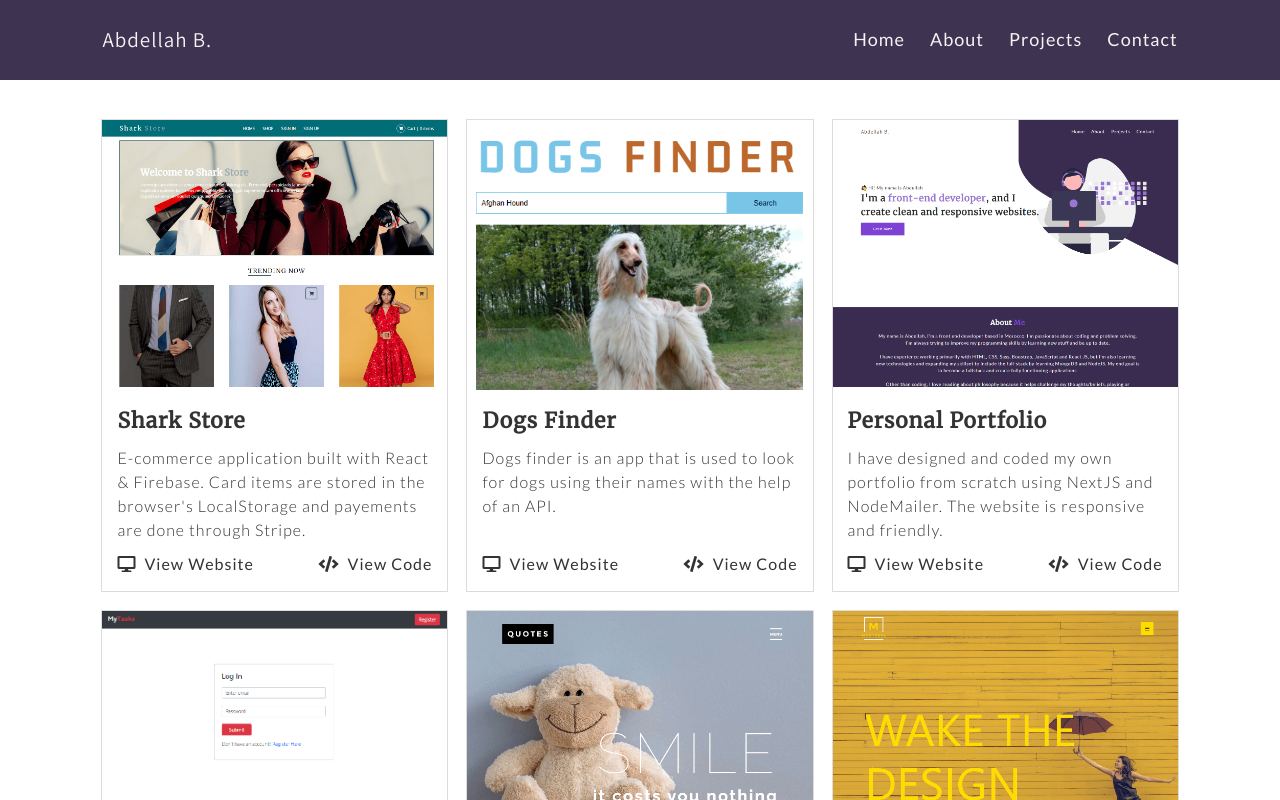
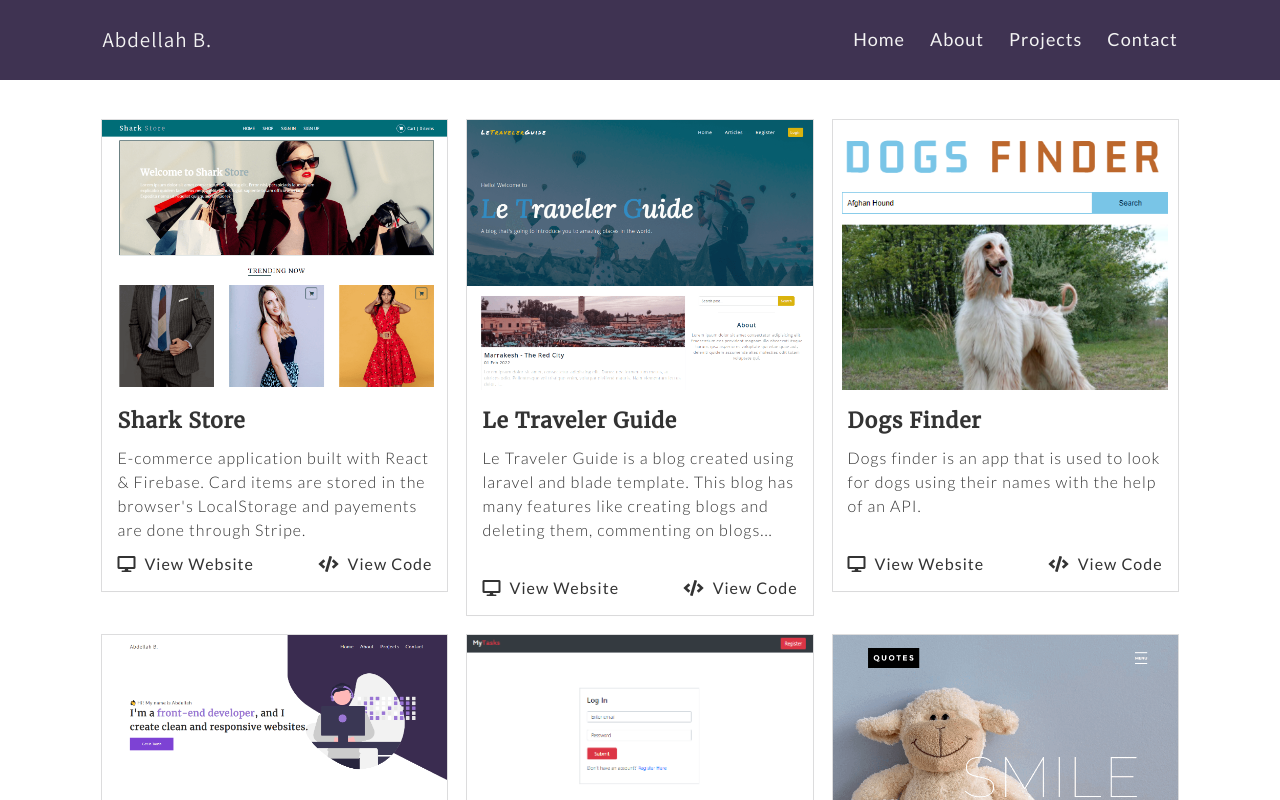
Before and after one commit to AbdellahBahsine/portfolio, a Next.js app: page /projects in a window 1280 px wide. Shown: the top 800 px of the page. Built offline with nearby package versions, Linux system fonts and the light colour scheme.

Commit message:
added a new project

```diff
--- a/pages/projects/index.js
+++ b/pages/projects/index.js
@@ -1,6 +1,7 @@
 import styles from './projects.module.css';
 
 import SharkStore from '../../public/images/shark-store.png';
+import LeTravelerGuide from '../../public/images/le-traveler-guide.png';
 import DogsFinder from '../../public/images/Dogs-finder.png';
 import PersonalPortfolio from '../../public/images/personal-portfolio.png';
 import MyTasks from '../../public/images/myTasks.png';
@@ -29,6 +30,20 @@ const Projects = () => {
                                 <div className={styles.card__buttons}>
                                     <a className={styles.card__button} href="https://shark-store.netlify.app/" target="_blank"><i className={`${styles.icon} fas fa-desktop`}></i> View Website</a>
                                     <a className={styles.card__button} href="https://github.com/AbdellahBahsine/shark-store" target="_blank"><i className={`${styles.icon} fas fa-code`}></i> View Code</a>
+                                </div>
+                            </div>
+                        </div>
+
+                        <div className={styles.projects__card}>
+                            <div className={styles.card__image}>
+                                <img className={styles.img} src={LeTravelerGuide.src} alt="le-traveler-guide" />
+                            </div>
+                            <div className={styles.card__content}>
+                                <h3 className={styles.card__title}>Le Traveler Guide</h3>
+                                <p className={styles.card__text}>Le Traveler Guide is a blog created using laravel and blade template. This blog has many features like creating blogs and deleting them, commenting on blogs... <br/><br/></p>
+                                <div className={styles.card__buttons}>
+                                    <a className={styles.card__button} href="https://le-traveler-guide.herokuapp.com/" target="_blank"><i className={`${styles.icon} fas fa-desktop`}></i> View Website</a>
+                                    <a className={styles.card__button} href="https://github.com/AbdellahBahsine/le-traveler-guide" target="_blank"><i className={`${styles.icon} fas fa-code`}></i> View Code</a>
                                 </div>
                             </div>
                         </div>
```
Also changed, not shown: pages/components/work/work.component.jsx (+6 -6 lines), public/images/le-traveler-guide.png (added).
